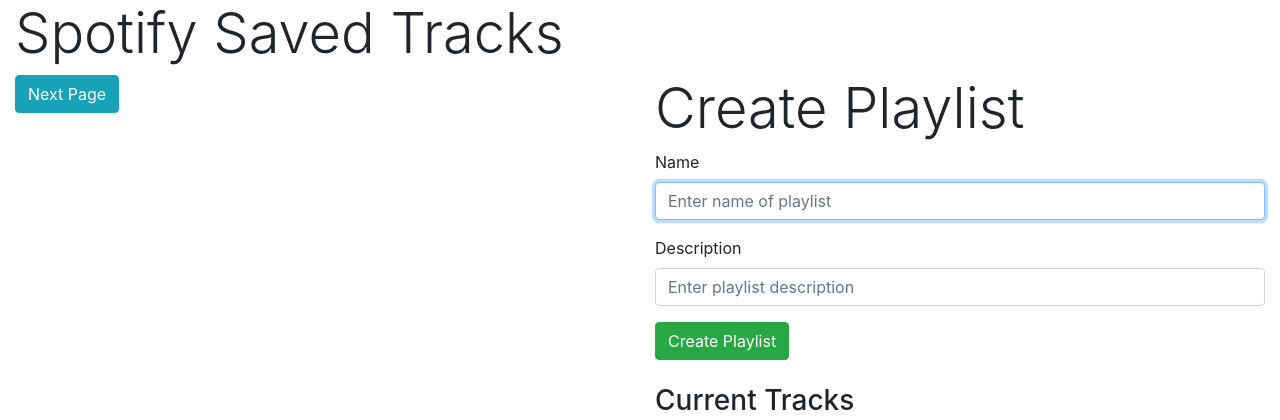
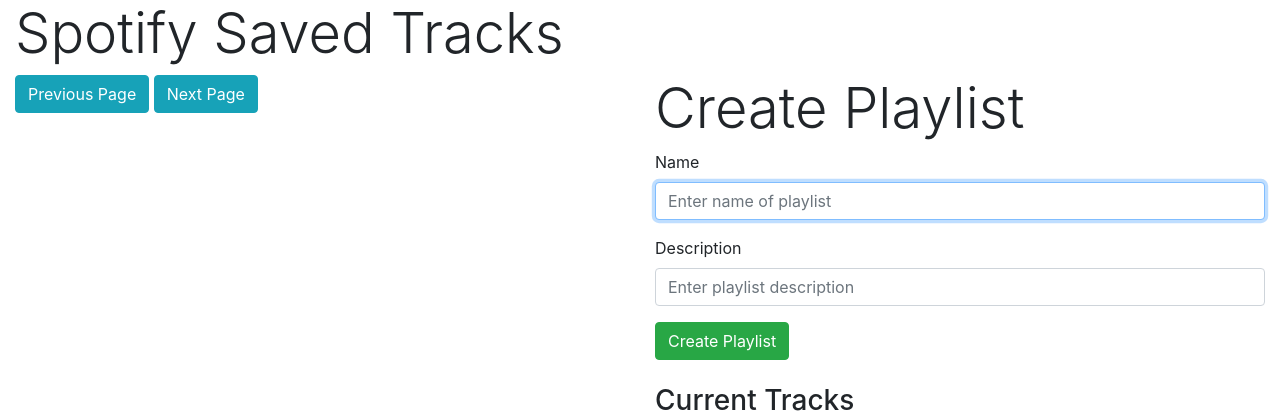
Before and after one commit to Keparoo/Tuttitracks, a Flask app: template templates/display_tracks.html in a window 1280 px wide. Shown: the part 56-476 px from the top of the page. Run offline with Flask 2, Linux system fonts and the light colour scheme; the template is opened without the code that fills it, so the values that code supplies are empty; some libraries are stand-ins or nearby versions.

Commit message:
Create previous page functionality

```diff
--- a/static/spotiflavor.js
+++ b/static/spotiflavor.js
@@ -143,7 +143,8 @@ const createPlaylist = async (e) => {
 };
 
 const makeTracksHTML = async (tracks) => {
-	html = '<p><button id="next" class="btn btn-info">Next Page</button></p>';
+	html =
+		'<p><button id="previous" class="btn btn-info">Previous Page</button> <button id="next" class="btn btn-info">Next Page</button></p>';
 	for (const track of tracks) {
 		html += `<p data-name="${track.name}" data-id="${track.id}" data-spotid="${track.spotify_track_id}">
         <iframe src="https://open.spotify.com/embed/track/${track.spotify_track_id}" width="380"
@@ -161,9 +162,19 @@ const nextPage = async () => {
 
 	const res = await axios.get(`${BASE_URL}/me/tracks?offset=${offset}`);
 	const tracks = res.data.track_dicts;
-	console.log(tracks);
 	const html = await makeTracksHTML(tracks);
-	console.log('HTML', html);
+	$('#tracks').html(html);
+};
+
+const prevPage = async () => {
+	console.debug('prevPage');
+
+	offset -= 10;
+	if (offset < 0) offset = 0;
+
+	const res = await axios.get(`${BASE_URL}/me/tracks?offset=${offset}`);
+	const tracks = res.data.track_dicts;
+	const html = await makeTracksHTML(tracks);
 	$('#tracks').html(html);
 };
 // create playlist: POST /users/<username>/playlists
@@ -181,6 +192,7 @@ $body.on('click', '.addToPlaylist', handleAdd);
 $body.on('click', '#createPlaylist', createPlaylist);
 $body.on('click', '.del-track', deleteTrack);
 $body.on('click', '#next', nextPage);
+$body.on('click', '#previous', prevPage);
 $('iframe').hover(showAudioFeatures);
 
 // $('ol.simple_with_drop').sortable({
--- a/templates/display_tracks.html
+++ b/templates/display_tracks.html
@@ -8,8 +8,9 @@
     <h1 class="display-4">Spotify Saved Tracks</h1>
     <div class="row">
         <div id="tracks" class="col-6">
-            <!-- <a href="/api/me/tracks?offset=10" id="next" class="btn btn-info">Next Page</a> -->
-            <p><button id="next" class="btn btn-info">Next Page</button></p>
+
+            <p><button id="previous" class="btn btn-info">Previous Page</button> <button id="next"
+                    class="btn btn-info">Next Page</button></p>
             {% for item in track_dicts %}
             <p data-name="{{ item['name'] }}" data-id="{{ item['id'] }}" data-spotid="{{ item['spotify_track_id'] }}">
                 <iframe src="https://open.spotify.com/embed/track/{{ item['spotify_track_id'] }}" width="380"
```
